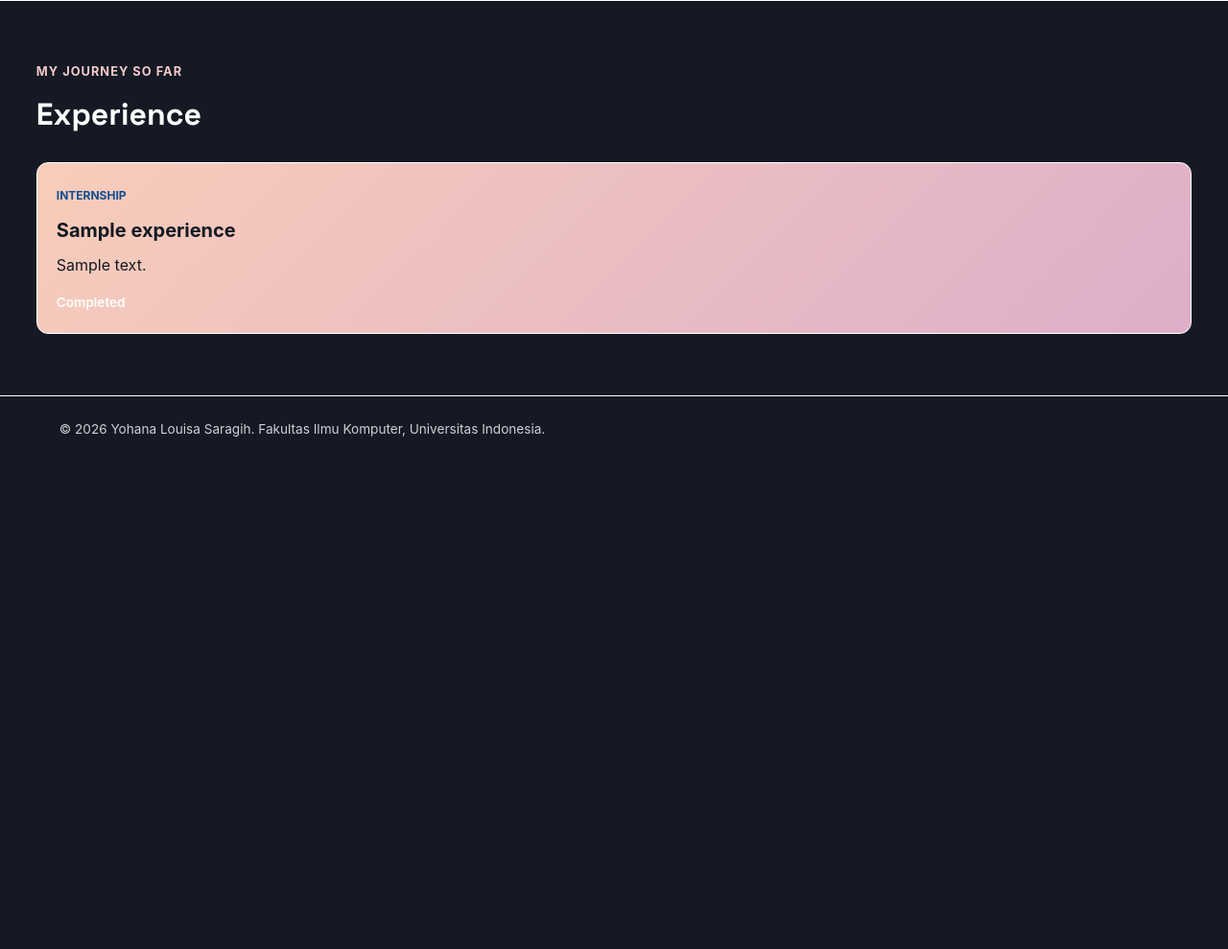
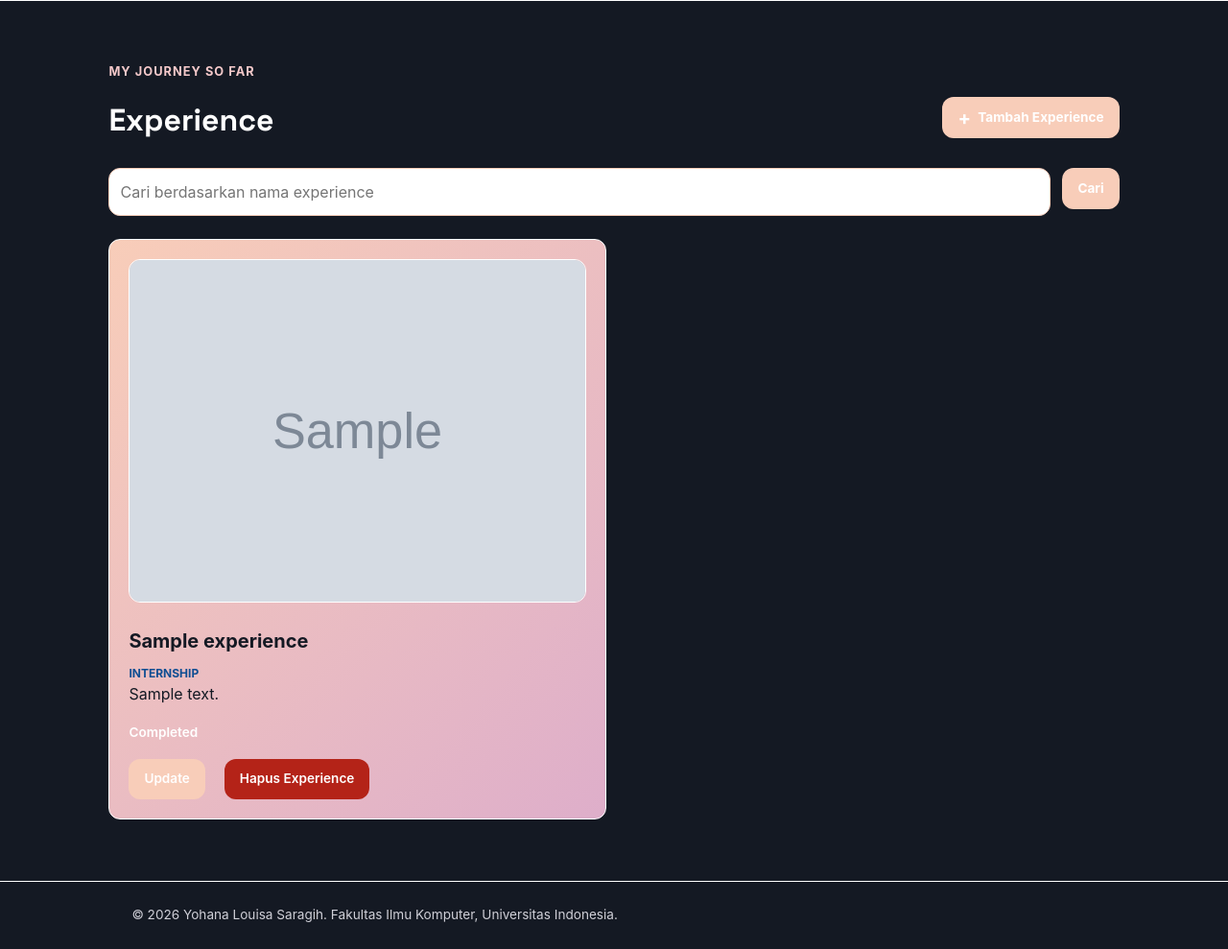
Before and after one commit to yohanalouisa/myportofolio, a Django app: page /experience/ in a window 1280 px wide. Shown: the part 74-1063 px from the top of the page at 96% size. Before the commit the page ends 529 px from the top, so only its background shows below. Run offline with Django 5.2, Linux system fonts and the light colour scheme; tables that the repository leaves empty hold one stand-in row (values such as "Sample post"); grey boxes marked "Sample" are stand-in pictures.

Commit message:
feat: Add Create, Search, and Update Features to Experience
Menambahkan ExperienceForm, CRUD Experience, JSON delivery

```diff
--- a/main/urls.py
+++ b/main/urls.py
@@ -3,10 +3,14 @@ from django.urls import path
 from main.views import (
     show_main,
     show_experience,
+    create_experience,
+    get_experience_json,
+    delete_experience,
+    update_experience,
     show_projects,
     create_project,
     get_projects_json,
-    delete_project
+    delete_project,
 )
 
 app_name = "main"
@@ -14,6 +18,10 @@ app_name = "main"
 urlpatterns = [
     path("", show_main, name="show_main"),
     path("experience/", show_experience, name="show_experience"),
+    path("experience/add/", create_experience, name="create_experience"),
+    path("api/experience/", get_experience_json, name="get_experience_json"),
+    path("experience/<uuid:experience_id>/delete/",delete_experience,name="delete_experience"),
+    path("experience/<uuid:experience_id>/update/",update_experience,name="update_experience"),
     path("projects/", show_projects, name="show_projects"),
     path("projects/add/", create_project, name="create_project"),
     path("api/projects/", get_projects_json, name="get_projects_json"),
--- a/main/views.py
+++ b/main/views.py
@@ -3,7 +3,7 @@ from django.core import serializers
 from django.http import HttpResponse
 from django.shortcuts import get_object_or_404, redirect, render
 
-from main.forms import ProjectForm
+from main.forms import ProjectForm, ExperienceForm
 from main.models import Experience, Project
 
 
@@ -21,11 +21,72 @@ def show_main(request):
 
 
 def show_experience(request):
+    json_response = get_experience_json(request)
+
+    experiences = serializers.deserialize(
+        "json",
+        json_response.content.decode("utf-8"),
+    )
+    experiences = [experience.object for experience in experiences]
+    title_query = request.GET.get("title", "").strip()
+
     context = {
         "name": "Yohana Louisa Saragih",
-        "experience_list": Experience.objects.all(),
+        "experience_list": experiences,
+        "title_query": title_query,
     }
     return render(request, "experience.html", context)
+
+def create_experience(request):
+    form = ExperienceForm(request.POST or None)
+
+    if request.method == "POST" and form.is_valid():
+        form.save()
+        messages.success(request, "Experience baru berhasil ditambahkan!")
+        return redirect("main:show_experience")
+
+    context = {
+        "name": "Yohana Louisa Saragih",
+        "form": form,
+    }
+    return render(request, "experience_form.html", context)
+
+def get_experience_json(request):
+    title_query = request.GET.get("title", "").strip()
+    experiences = Experience.objects.all()
+
+    if title_query:
+        experiences = experiences.filter(title__icontains=title_query)
+
+    experiences_json = serializers.serialize("json", experiences)
+    return HttpResponse(experiences_json, content_type="application/json")
+
+def delete_experience(request, experience_id):
+    experience = get_object_or_404(Experience, pk=experience_id)
+
+    if request.method == "POST":
+        experience.delete()
+        messages.success(request, "Experience berhasil dihapus!")
+        return redirect("main:show_experience")
+
+    return redirect("main:show_experience")
+
+def update_experience(request, experience_id):
+    experience = get_object_or_404(Experience, pk=experience_id)
+    form = ExperienceForm(request.POST or None, instance=experience)
+
+    if request.method == "POST" and form.is_valid():
+        form.save()
+        messages.success(request, "Experience berhasil diperbarui!")
+        return redirect("main:show_experience")
+
+    context = {
+        "name": "Yohana Louisa Saragih",
+        "form": form,
+        "experience": experience,
+    }
+
+    return render(request, "experience_form.html", context)
 
 def show_projects(request):
     json_response = get_projects_json(request)
--- a/static/css/style.css
+++ b/static/css/style.css
@@ -35,8 +35,8 @@ h1, .brand {
     width: 100%;
     max-width: none;
     margin: 0 auto;
-    padding-left: 1cm;
-    padding-right: 1cm;
+    padding-left: 3cm;
+    padding-right: 3cm;
 }
 
 .site-header {
@@ -343,7 +392,7 @@ h1, .brand {
 
 .experience-grid {
     display: grid;
-    grid-template-columns: repeat(auto-fit, minmax(240px, 1fr));
+    grid-template-columns: repeat(2, minmax(0, 1fr));
     gap: 1rem;
 }
 
@@ -353,6 +402,17 @@ h1, .brand {
     border: 1px solid #ffffff;
     border-radius: var(--radius);
     transition: transform 0.3s ease, box-shadow 0.3s ease;
+
+    display:flex;
+    flex-direction:column;
+}
+
+.experience-actions {
+    display: flex;
+    gap: 1rem;
+    margin-top: auto;
+    align-items:center;
+    padding-top: 1rem;
 }
 
 .experience-card:nth-child(1) {
@@ -385,6 +445,16 @@ h1, .brand {
     color: var(--paper);
 }
 
+.experience-thumbnail {
+    display: block;
+    width: 100%;
+    height: auto;
+    border: 1px solid #ffffff;
+    object-fit: cover;
+    border-radius: var(--radius);
+    margin-bottom: 1rem;
+}
+
 .experience-description,
 .empty-state {
     color: var(--paper);
@@ -510,16 +585,16 @@ h1, .brand {
     color: white;
     cursor: pointer;
     font: inherit;
+    font-size: 0.85rem;
     font-weight: 700;
     text-decoration: none;
 }
 
 .button-secondary {
-    background: var(--ink);
+    background: var(--accent);
 }
 
 /* Projects 2 */
-
 .project-header {
     width: 100%;
     display: flex;
@@ -594,6 +669,7 @@ h1, .brand {
 .project-actions .button {
     font-size: 0.85rem;
     font-weight: 600;
+    flex-direction: row;
 }
 
 .project-card-actions {
--- /dev/null
+++ b/templates/components/experience_delete_modal.html
@@ -0,0 +1,43 @@
+<p class="experience-status">
+    <button type="button"
+            class="button button-danger"
+            popovertarget="delete-experience-{{ experience.id }}"
+            aria-label="Hapus {{ experience.title }}"
+            title="Hapus experience">
+        Hapus Experience
+    </button>
+</p>
+<div id="delete-experience-{{ experience.id }}"
+     class="project-delete-modal"
+     popover="auto"
+     role="dialog"
+     aria-modal="true"
+     aria-labelledby="delete-experience-title-{{ experience.id }}">
+    <button type="button"
+            class="project-delete-modal__backdrop"
+            popovertarget="delete-experience-{{ experience.id }}"
+            popovertargetaction="hide"
+            aria-label="Tutup konfirmasi hapus"></button>
+    <div class="project-delete-modal__content">
+        <button type="button"
+                class="project-delete-modal__close"
+                popovertarget="delete-experience-{{ experience.id }}"
+                popovertargetaction="hide"
+                aria-label="Tutup konfirmasi hapus">×</button>
+        <h2 id="delete-experience-title-{{ experience.id }}">Hapus Experience?</h2>
+        <p>
+            Apakah Anda yakin ingin menghapus
+            <strong>{{ experience.title }}</strong>?
+        </p>
+        <div class="project-delete-modal__actions">
+            <button type="button"
+                    class="button button-secondary"
+                    popovertarget="delete-experience-{{ experience.id }}"
+                    popovertargetaction="hide">Batal</button>
+            <form method="post" action="{% url 'main:delete_experience' experience.id %}">
+                {% csrf_token %}
+                <button type="submit" class="button button-danger">Ya, Hapus</button>
+            </form>
+        </div>
+    </div>
+</div>
--- a/templates/experience.html
+++ b/templates/experience.html
@@ -1,18 +1,43 @@
-{% extends 'base.html' %}
+{% extends "base.html" %}
+{% block meta %}
+    <title>Experience - {{ name }}</title>
+{% endblock meta %}
 {% block content %}
     <main>
         <section class="experience-section" id="experience">
             <div class="container">
                 <p class="section-kicker">My journey so far</p>
-                <h1>Experience</h1>
-
-                <div class="experience-grid">
+                <div class="project-header">
+                    <h1>Experience</h1>
+                    <a href="{% url 'main:create_experience' %}"
+                       class="button project-add-button">
+                        <span aria-hidden="true">+</span>
+                        Tambah Experience
+                    </a>
+                </div>
+                <form method="get"
+                      action="{% url 'main:show_experience' %}"
+                      class="project-search">
+                    <input type="search"
+                           name="title"
+                           value="{{ title_query }}"
+                           placeholder="Cari berdasarkan nama experience"
+                           class="project-search__input"
+                           aria-label="Cari berdasarkan nama experience">
+                    <button type="submit" class="button">Cari</button>
+                </form>
+                <div class="experience-grid project-grid">
                     {% for experience in experience_list %}
                         <article class="experience-card">
+                            {% if experience.thumbnail %}
+                                <img src="{{ experience.thumbnail }}"
+                                    alt="{{ experience.title }}"
+                                    class="experience-thumbnail">
+                            {% endif %}
+                            <h2>{{ experience.title }}</h2>
                             <span class="experience-category">
                                 {{ experience.get_category_display }}
                             </span>
-                            <h2>{{ experience.title }}</h2>
                             <p class="experience-description">
                                 {{ experience.description }}
                             </p>
@@ -22,11 +47,19 @@
                             {% else %}
                                 <p class="experience-status">Completed</p>
                             {% endif %}
+                            <div class="project-card-actions">
+                                <div class="project-actions">
+                                    <a href="{% url 'main:update_experience' experience.id %}" class="button">Update</a>
+                                    {% include "components/experience_delete_modal.html" with experience=experience %}
+                                </div>
+                            </div>
                         </article>
                     {% empty %}
-                        <p class="empty-state">
-                            No experience has been added yet.
-                        </p>
+                        {% if title_query %}
+                            <p class="empty-state">Tidak ada experience dengan nama tersebut.</p>
+                        {% else %}
+                            <p class="empty-state">No experience has been added yet.</p>
+                        {% endif %}
                     {% endfor %}
                 </div>
             </div>
--- a/templates/projects.html
+++ b/templates/projects.html
@@ -50,7 +50,7 @@
                         {% if title_query %}
                             <p class="empty-state">Tidak ada proyek dengan nama tersebut.</p>
                         {% else %}
-                            <p class="empty-state">Belum ada proyek yang ditambahkan.</p>
+                            <p class="empty-state">No projects have been added yet.</p>
                         {% endif %}
                     {% endfor %}
                 </div>
```
Also changed, not shown: other parts of static/css/style.css (+57 -41 lines), main/forms.py (+40 -2 lines), templates/experience_form.html (added, +41 -0 lines), README.md.
